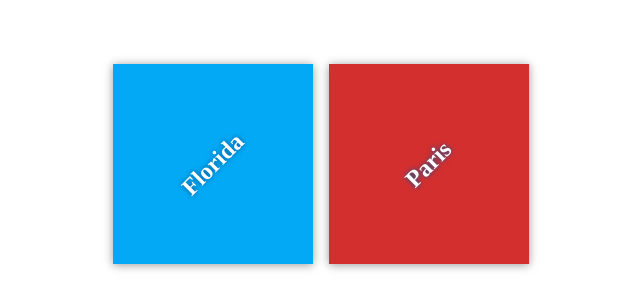
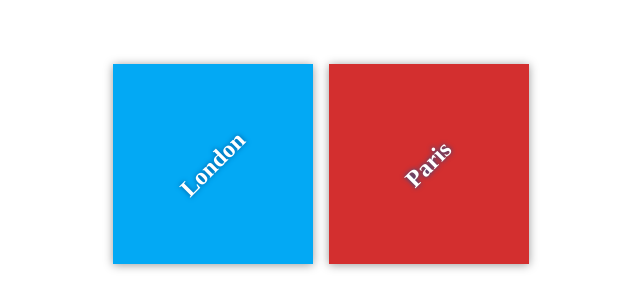
Before and after one commit to stephen-ui/my-travel-plans, a plain HTML site: page index.html in a window 1280 px wide. Shown: the part 236-544 px from the top of the page, 319-959 px from the left. Drawn offline with Linux system fonts and the light colour scheme; files that its build step writes are made by us from their sources.

Commit message:
Add starting destinations

```diff
--- a/index.html
+++ b/index.html
@@ -11,7 +11,7 @@
     <div class="container">
         <div class="destination-container">
             <div class="destination" id="florida">
-                <h2>Florida</h2>
+                <h2>London</h2>
             </div>
 
             <div class="destination" id="paris">
```
